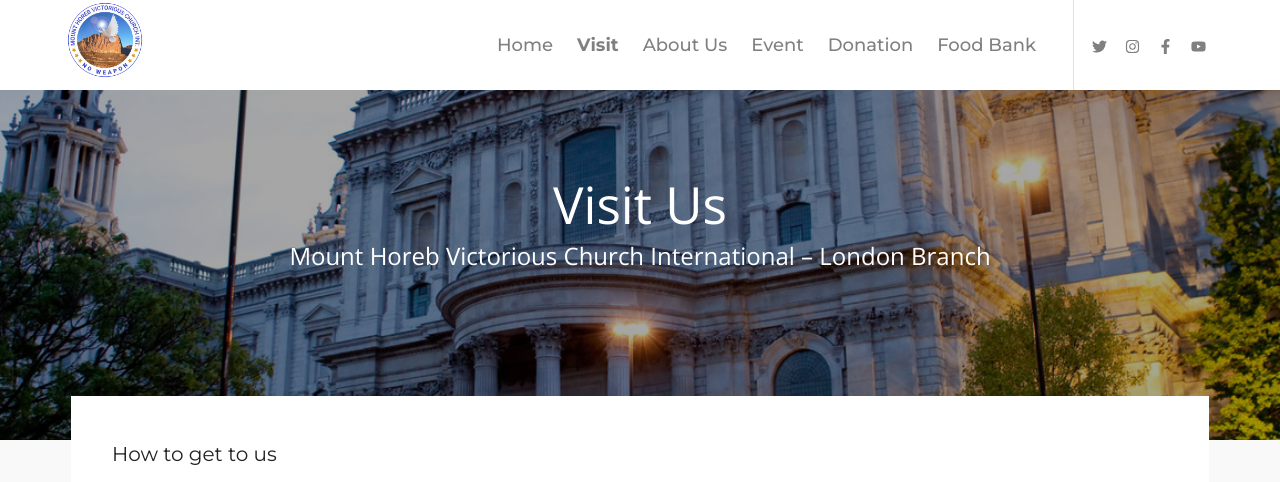
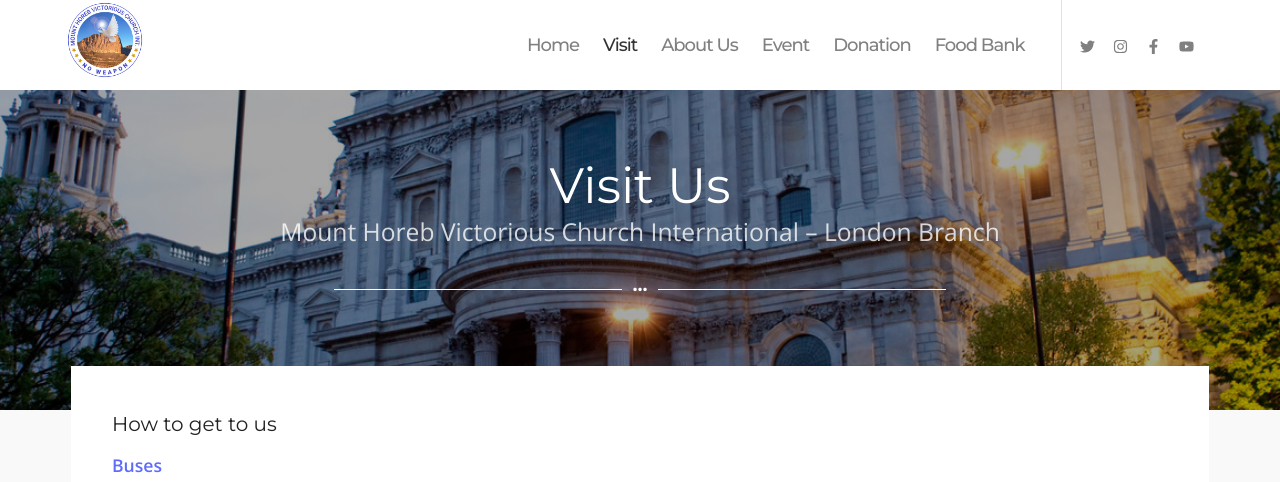
Before and after one commit to theHinneh/mount-horeb, a React (Create React App) app: page /visit in a window 1280 px wide. Shown: the top 482 px of the page. Built offline with nearby package versions, Linux system fonts and the light colour scheme.

Commit message:
🚑 ✨ Sorted small inconsistencies

```diff
--- a/public/index.html
+++ b/public/index.html
@@ -3,7 +3,7 @@
   <head>
     <meta charset="utf-8" />
     <link rel="icon" href="%PUBLIC_URL%/favicon.png" />
-    <meta name="viewport" content="width=device-width, initial-scale=1" />
+    <meta name="viewport" content="width=device-width, initial-scale=1.0, maximum-scale=1.0, user-scalable=no" />
     <meta name="theme-color" content="#000000" />
     <meta
       name="description"
--- a/src/components/Nav/index.js
+++ b/src/components/Nav/index.js
@@ -28,7 +28,7 @@ const Nav = () => {
                 exact
                 to={link}
                 activeStyle={{
-                  fontWeight: "bold",
+                  color: "#333333",
                 }}
                 className="nav-link"
               >
--- a/src/components/Nav/nav-styles.css
+++ b/src/components/Nav/nav-styles.css
@@ -5,7 +5,7 @@
 .left{
     display: flex;
     margin-left: auto;
-    width: 750px;
+    width: 720px;
 }
 
 .nav-container{
@@ -32,6 +32,7 @@
 
 .nav-link{
     color: grey;
+    letter-spacing: -1px;
     font-size: 18px;
     font-weight: 500;
     display: flex;
--- a/src/components/VisitUs/index.js
+++ b/src/components/VisitUs/index.js
@@ -1,9 +1,8 @@
 import React,{useEffect} from "react";
 import "./visitus-styles.css";
+import Separator from "../../shared/separator";
 
 const VisitUs = () => {
-
-
 
   return (
     <div className="visit-us-container">
@@ -17,6 +16,9 @@ const VisitUs = () => {
           <div class="visitus-subtext">
             <p>Mount Horeb Victorious Church International – London Branch</p>
           </div>
+          <div className="sep-space">
+            <Separator />
+          </div>
         </div>
       </header>
 
@@ -25,13 +27,13 @@ const VisitUs = () => {
           <div className="form-1">
             <h3>How to get to us</h3>
             <p>
-              <strong className="head">Buses</strong> <br /> 321 from New cross, 321 from
-              Lewisham, 126 from Bromley, 124 from Catford, 160 from Sidcup, 286
-              from Greenwich
+              <strong className="head">Buses</strong> <br /> 321 from New cross,
+              321 from Lewisham, 126 from Bromley, 124 from Catford, 160 from
+              Sidcup, 286 from Greenwich
             </p>
             <p>
-              <strong className="head">Train</strong> <br /> Eltham train station then 5 minutes
-              walk
+              <strong className="head">Train</strong> <br /> Eltham train
+              station then 5 minutes walk
             </p>
             <div className="line-break"></div>
           </div>
@@ -51,20 +53,28 @@ const VisitUs = () => {
             <h3>Send us mail</h3>
             <form>
               <div className="name">
-                <label>Name <span>*</span></label>
+                <label>
+                  Name <span>*</span>
+                </label>
                 <input type="text" />
               </div>
               <div className="email">
-                <label>E-mail <span>*</span></label>
+                <label>
+                  E-mail <span>*</span>
+                </label>
                 <input type="email" />
               </div>
               <div className="subject">
-                <label>Subject <span>*</span></label>
+                <label>
+                  Subject <span>*</span>
+                </label>
                 <input type="text" />
               </div>
               <div className="message">
-                <label>Message <span>*</span></label>
-                <textarea name="" id="" cols="121" rows="12"></textarea>
+                <label>
+                  Message <span>*</span>
+                </label>
+                <textarea name="" id="" cols="129" rows="12"></textarea>
               </div>
               <button type="submit">Submit</button>
             </form>
--- a/src/components/VisitUs/visitus-styles.css
+++ b/src/components/VisitUs/visitus-styles.css
@@ -1,7 +1,7 @@
 
 header {
   position: relative;
-  min-height: 350px;
+  min-height: 320px;
   color: #fff;
   background-color: #999;
   display: flex;
@@ -11,22 +11,28 @@ header {
   background-size: cover;
   background-position: right center ;
   background-attachment: fixed;
-  font-family: 'Open Sans';
+
 }
 header > * {
     z-index: 10;
 }
 
 .text-container{
-    margin-top: -90px;
+    margin-top: -50px;
 }
 
 .visitus-heading{
-    font-size: 3.2rem;
-    font-weight: 450;
+    font-size: 3.1rem;
+    font-weight: 400;
 }
 .visitus-subtext p{
-    font-size: 1.5rem;
+    font-size: 1.54rem;
+    font-family: 'Open Sans';
+    color: rgba(255, 255, 255, 0.794);
+}
+
+.sep-space{
+    /* margin: 30px 0px; */
 }
 
 .visit-us-form{
@@ -117,9 +123,17 @@ form textarea:focus{
     margin: 14px 0px;
 }
 .message textarea{
+    padding: 13px;
+    color: #919191;
+    width: 1120px;
     margin: 14px 0px;
     border: 1px solid #e1e1e1;
 }
+
+/* .message-area:placeholder-position{
+    top: 0;
+    left: 0;
+} */
 
 form button{
     background: #5f6cfa;
--- /dev/null
+++ b/src/shared/separator/index.js
@@ -0,0 +1,12 @@
+import React from "react";
+import "./separator.css";
+
+const Separator = () => {
+  return (
+    <div className="container">
+      <h1 id="sep">...</h1>
+    </div>
+  );
+};
+
+export default Separator;
--- /dev/null
+++ b/src/shared/separator/separator.css
@@ -0,0 +1,32 @@
+
+
+  #sep {
+    overflow: hidden;
+    text-align: center;
+    color:#fff;
+    font-size: 1.3rem;
+    z-index:20;
+  }
+
+  #sep:before,
+  #sep:after {
+    background-color: #fff;
+    content: "";
+    display: inline-block;
+    height: 1px;
+    position: relative;
+    vertical-align: middle;
+    width: 40%;
+  }
+
+  #sep:before {
+    right: 0.5em;
+    margin-left: -50%;
+    margin-bottom:-9px;
+  }
+
+  #sep:after {
+    left: 0.5em;
+    margin-right: -50%;
+    margin-bottom:-9px;
+  }
```
Also changed, not shown: 1 other file (tests, documents, lock files or other folders).
